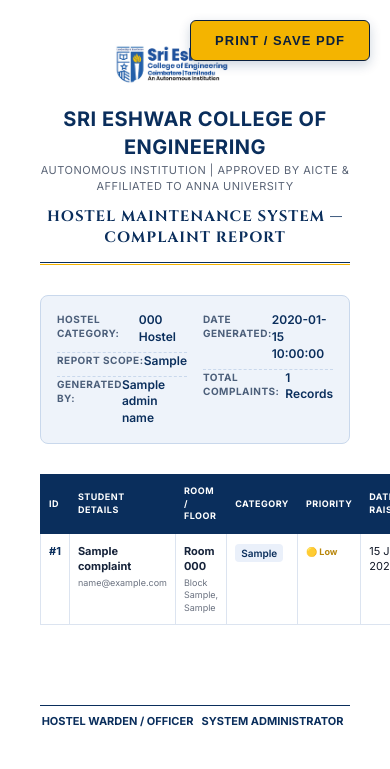
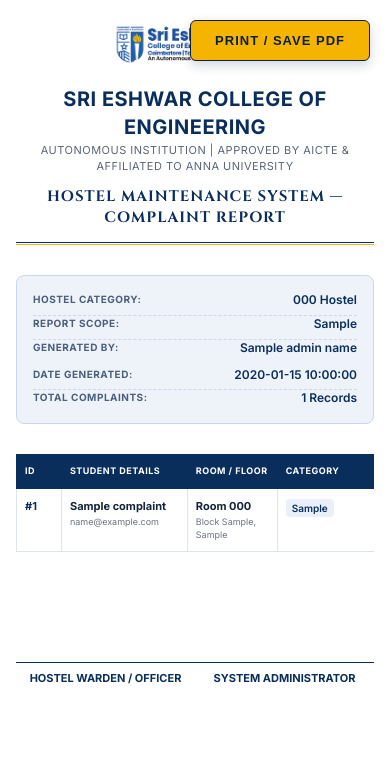
Before and after one commit to Ragul-20/Spark_desk, a Flask app: template templates/report_print.html in a window 390 px wide; the page is wider, and only the part inside the window is pictured. Shown: the top 769 px of that part. Run offline with Flask 3, Linux system fonts and the light colour scheme; tables that the repository leaves empty hold one stand-in row (values such as "Sample post"); the template is opened without the code that fills it: values that come from a table or form of the project are taken from there, most other values are stand-ins (such as "Sample title", 1, 10 or a date in 2020).

Commit message:
Enhance print layout with responsive adjustments
Added responsive design adjustments for print layout.

```diff
--- a/templates/report_print.html
+++ b/templates/report_print.html
@@ -2,6 +2,7 @@
 <html lang="en">
 <head>
   <meta charset="UTF-8">
+  <meta name="viewport" content="width=device-width, initial-scale=1.0">
   <title>SECE Hostel Report - {{ scope_str }}</title>
   <link href="https://fonts.googleapis.com/css2?family=Inter:wght@400;500;600;700&family=Cinzel:wght@700&display=swap" rel="stylesheet">
   <style>
@@ -186,6 +187,15 @@
     }
 
     /* PRINT LAYOUT ADJUSTMENTS */
+    .table-scroll-wrap {
+      overflow-x: auto;
+      width: 100%;
+    }
+    @media (max-width: 700px) {
+      body { padding: 20px 16px; }
+      .metadata-section { grid-template-columns: 1fr; gap: 10px; }
+      table { min-width: 900px; }
+    }
     @media print {
       body {
         padding: 0;
@@ -193,6 +203,12 @@
       }
       .no-print {
         display: none !important;
+      }
+      .table-scroll-wrap {
+        overflow: visible;
+      }
+      table {
+        min-width: 0;
       }
       @page {
         size: A4 landscape;
@@ -246,6 +262,7 @@
   </div>
 
   <!-- COMPLAINTS DATA TABLE -->
+  <div class="table-scroll-wrap">
   <table>
     <thead>
       <tr>
@@ -304,6 +321,7 @@
       {% endif %}
     </tbody>
   </table>
+  </div>
 
   <!-- SIGNATURE BLOCKS -->
   <div class="signature-area">
```
